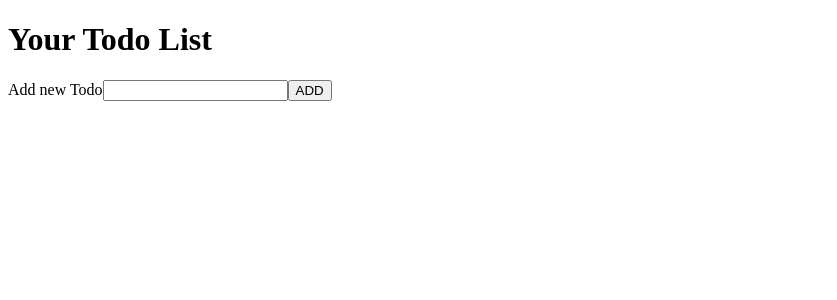
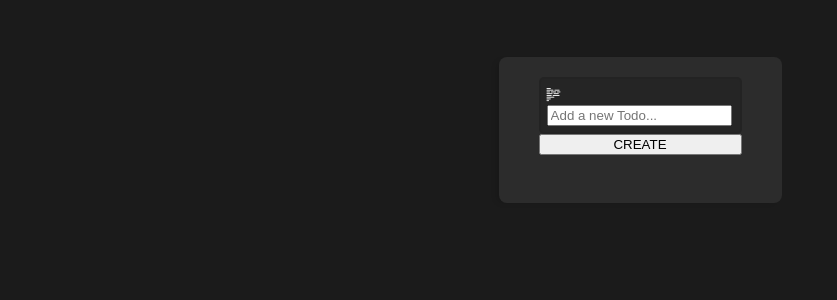
Before and after one commit to Chukroid/react-js-todo-list, a React (Vite) app: page / in a window 1280 px wide. Shown: the top 300 px of the page, without its empty margins (0-837 px from the left). Built offline with nearby package versions, Linux system fonts and the light colour scheme.

Commit message:
added bootstrap

```diff
--- a/index.css
+++ b/index.css
@@ -0,0 +1,64 @@
+:root {
+    --purple: #6c63ff;
+    --darkGray: #1b1b1b;
+    --textcolor: #ffffff;
+    --gray: #2c2c2c;
+}
+
+body {
+    color: var(--textcolor);
+    -webkit-text-fill-color: inherit;
+    background-color: var(--darkGray);
+    padding: 29px;
+    font-family: Montserrat, sans-serif;
+    font-size: 14px;
+    font-weight: 400;
+    line-height: 20px;
+    display: flex;
+}
+#root {
+    margin: auto;
+    display: flex;
+    padding-top: 0px;
+    padding-right: 0px;
+    padding-bottom: 0px;
+    padding-left: 0px;
+    background-color: hsla(0, 0.00%, 10.67%, 1.00);
+    font-weight: 600;
+}
+.main-wrapper {
+    text-align: left;
+    background-color: var(--gray);
+    border-radius: 8px;
+    flex-flow: column;
+    flex: 0 auto;
+    margin: 20px auto;
+    padding: 20px 40px;
+    display: flex;
+    position: static;
+    box-shadow: -5px 2px 7px -4px rgba(0, 0, 0, .2);
+}
+
+
+.form-wrapper {
+    flex-flow: column;
+    padding-top: 0;
+    display: flex;
+    position: static;
+}
+.todo-form-description {
+    background-color: #252525;
+    border: 2px solid rgba(26,26,26,.16);
+    border-radius: 5px;
+    line-height: 20px;
+    color: var(--textcolor);
+    padding: 3% ;
+    font-family: inherit;
+}
+.todo-form-description:focus {
+    border-color: rgba(108, 99, 255, 0) rgba(108, 99, 255, 0) var(--purple);
+    border-bottom-style: solid;
+}
+.todo-form-description::placeholder {
+    color: #4b4b4b;
+}
--- a/index.html
+++ b/index.html
@@ -2,13 +2,14 @@
 <html lang="en">
   <head>
     <meta charset="UTF-8" />
-    <link rel="icon" type="image/svg+xml" href="/vite.svg" />
     <meta name="viewport" content="width=device-width, initial-scale=1.0" />
     <title>Todo App</title>
     <link rel="stylesheet" href="index.css">
+    <link href="./node_modules/bootstrap-icons/font/bootstrap-icons.css" rel="stylesheet">
   </head>
   <body>
     <div id="root"></div>
     <script type="module" src="/src/main.jsx"></script>
+    <script src="./node_modules/bootstrap/dist/js/bootstrap.bundle.min.js"></script>
   </body>
 </html>
--- a/package.json
+++ b/package.json
@@ -10,6 +10,7 @@
     "preview": "vite preview"
   },
   "dependencies": {
+    "bootstrap-icons": "^1.11.3",
     "react": "^18.3.1",
     "react-dom": "^18.3.1"
   },
--- a/src/App.jsx
+++ b/src/App.jsx
@@ -47,9 +47,11 @@ export default function App(){
 
   return (
     <>
-    <h1>Your Todo List</h1>
-    <TodoTextBox onSubmit={addTodo}/> {/* sends the addTodo function to the components, this are known as prompts */}
-    <TodoList todos={todolist} toggletodo={toggletodo} deletetodo={deletetodo}/>
+    <div className="main-wrapper">
+      <TodoTextBox onSubmit={addTodo}/> {/* sends the addTodo function to the components, this are known as prompts */}
+      <div className="line"></div>
+      <TodoList todos={todolist} toggletodo={toggletodo} deletetodo={deletetodo}/>
+    </div>
     </>
   )
 }
--- a/src/components/TodoTextbox.jsx
+++ b/src/components/TodoTextbox.jsx
@@ -14,11 +14,13 @@ export default function TodoTextBox({ onSubmit }){
 
     return(
         <>
-        <form onSubmit={handlesubmit}>
-            <label htmlFor="item">Add new Todo</label>
+        <form onSubmit={handlesubmit} className="form-wrapper">
             {/*setting the value of the textbox to newitem and setting its change event to the setnewitem function */}
-            <input type="text" id="item" value={newitem} onChange={e => setNewItem(e.target.value)}/>
-            <button>ADD</button>
+            <div className="todo-form-description">
+                <i class="bi bi-body-text"></i>
+                <input placeholder="Add a new Todo..." type="text" id="item" value={newitem} onChange={e => setNewItem(e.target.value)}/>
+            </div>
+            <button className="todo-form-create">CREATE</button>
         </form>
         </>
     )
```
Also changed, not shown: 1 other file (tests, documents, lock files or other folders).
